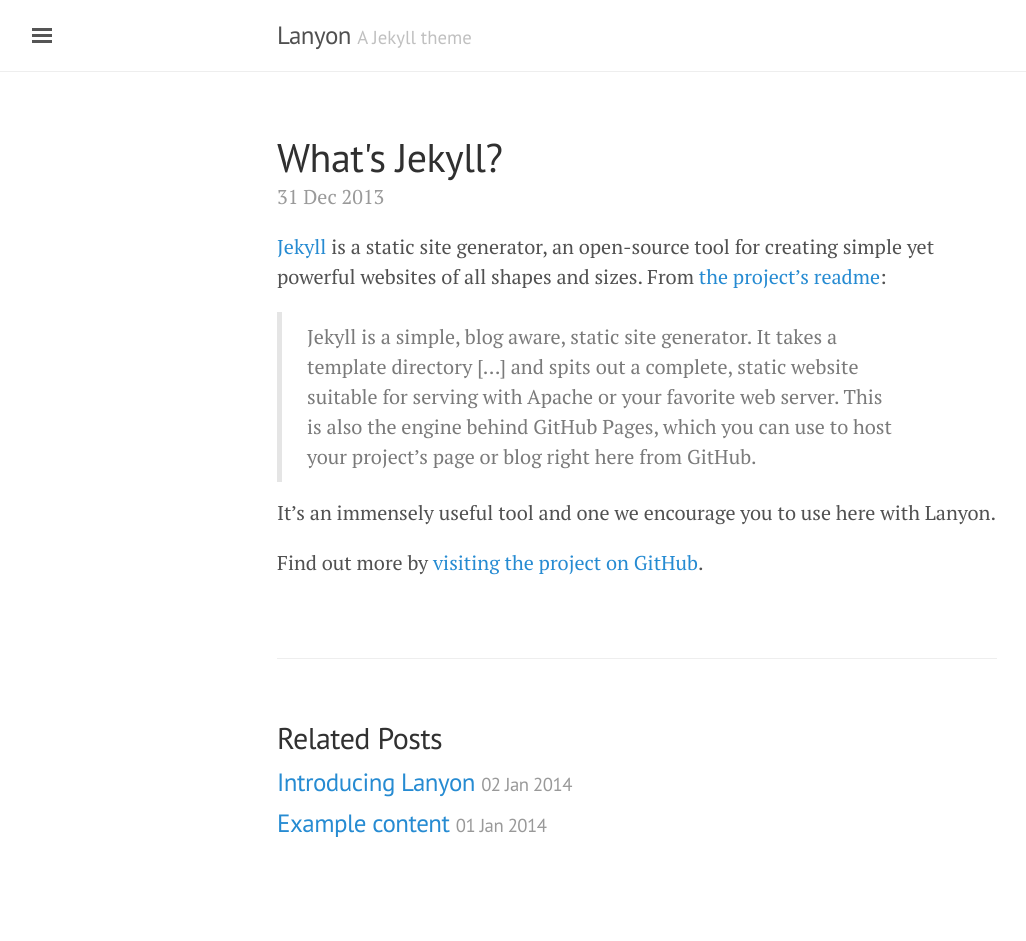
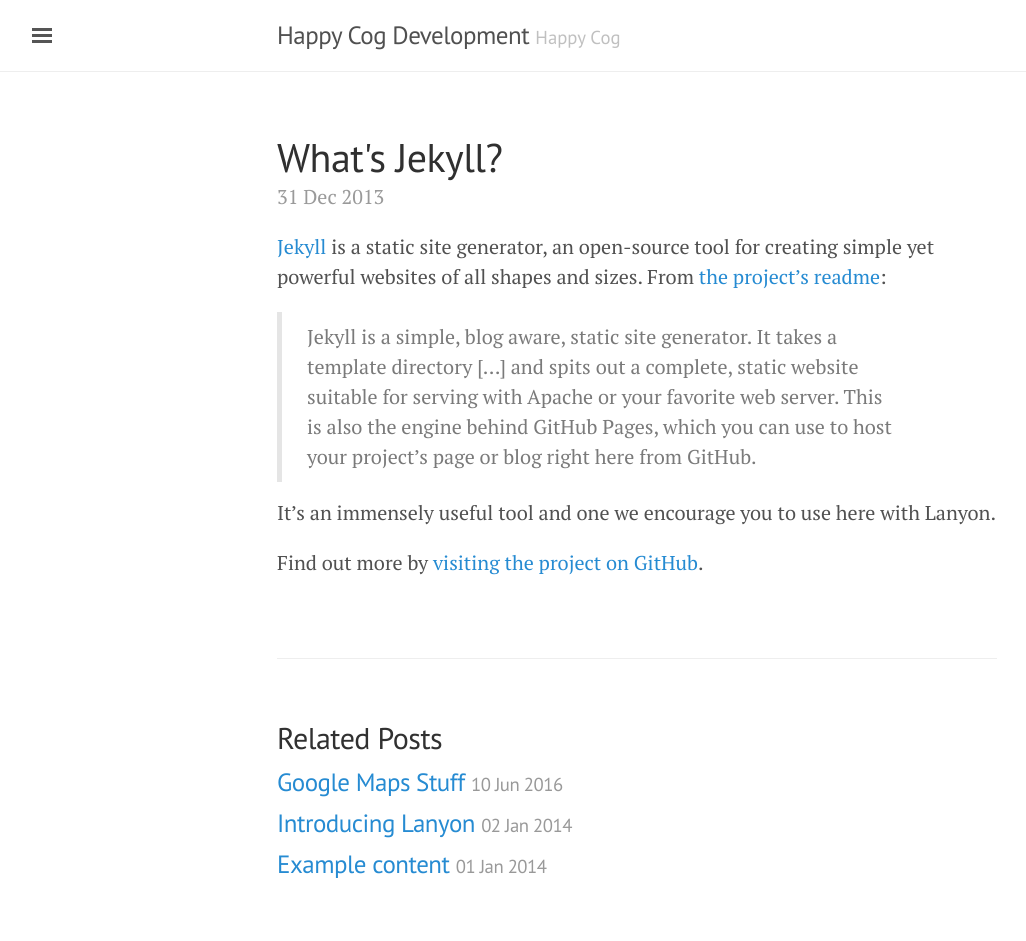
Before and after one commit to happycog/dev, a Jekyll site: the page built from _posts/2013-12-31-whats-jekyll.md, in a window 1280 px wide. Shown: the whole page, without its empty margins (3-1029 px from the left). Built offline with Jekyll 4.4.1, drawn with Linux system fonts in a browser that asks for light colours; before the commit the page ends 900 px from its top, so only the background shows below that.

Commit message:
config file and sample

```diff
--- a/_config.yml
+++ b/_config.yml
@@ -2,18 +2,18 @@
 permalink:           pretty
 
 # Setup
-title:               Lanyon
-tagline:             'A Jekyll theme'
-description:         'A reserved <a href="http://jekyllrb.com" target="_blank">Jekyll</a> theme that places the utmost gravity on content with a hidden drawer. Made by <a href="https://twitter.com/mdo" target="_blank">@mdo</a>.'
-url:                 http://lanyon.getpoole.com
+title:               Happy Cog Development
+tagline:             'Happy Cog'
+description:         'Description here'
+url:                 http://happycog.github.io/dev/
 baseurl:             ''
-paginate:            5
+# paginate:            5
 
 # About/contact
 author:
-  name:              Mark Otto
-  url:               https://twitter.com/mdo
-  email:             markdotto@gmail.com
+  name:              Happy Cog
+  url:
+  email:
 
 # Custom vars
 version:             1.0.0
```
Also changed, not shown: _posts/2016-06-10-google-maps.md (added, +9 -0 lines).
